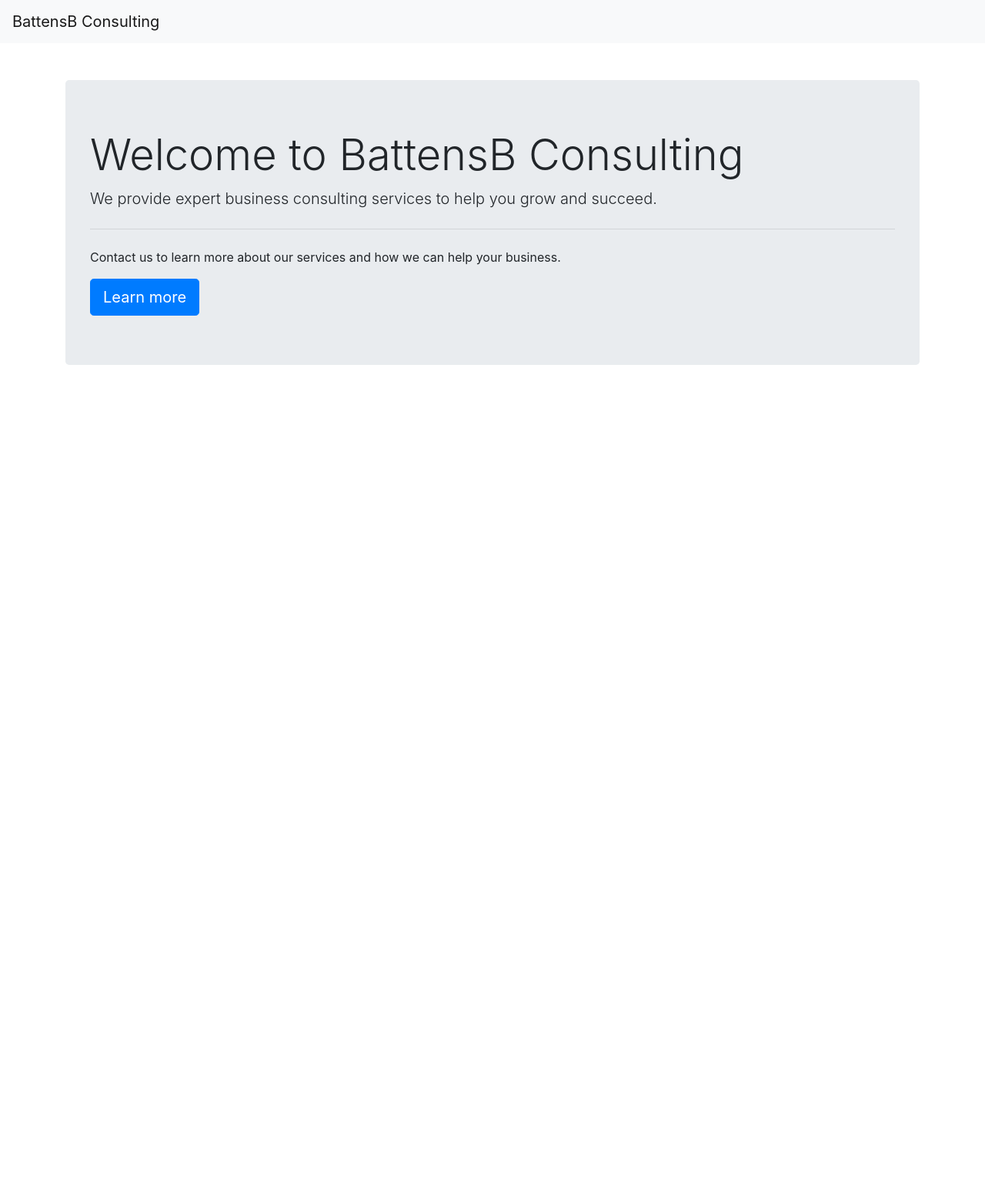
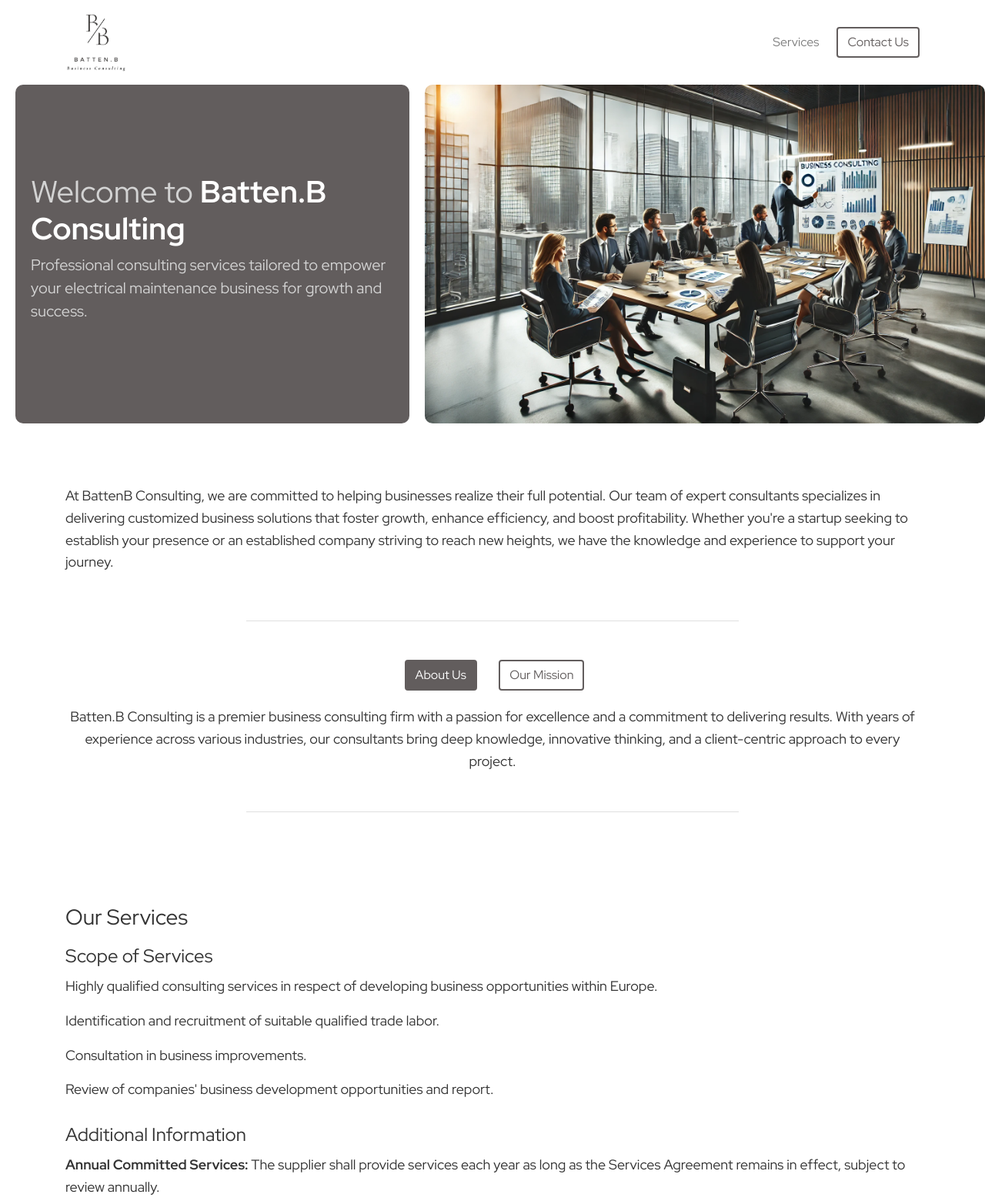
Before and after one commit to TheRyanis/battensb, a plain HTML site: page index.html in a window 1280 px wide. Shown: the top 1560 px of the page at 77% size. Before the commit the page ends 800 px from the top, so only its background shows below. Drawn offline with nearby package versions, Linux system fonts and the light colour scheme.

Commit message:
finished 60%

```diff
--- a/app.js
+++ b/app.js
@@ -0,0 +1,32 @@
+document.addEventListener('DOMContentLoaded', function() {
+    AOS.init();
+
+    const aboutBtn = document.getElementById('aboutBtn');
+    const missionBtn = document.getElementById('missionBtn');
+    const additionalText = document.getElementById('additionalText');
+
+    const aboutText = `
+        Batten.B Consulting is a premier business consulting firm with a passion for excellence and a commitment to delivering results.
+        With years of experience across various industries, our consultants bring deep knowledge, innovative thinking, and a client-centric
+        approach to every project.
+    `;
+    const missionText = `
+        Our mission is to empower businesses with the strategies, insights, and tools they need to achieve sustainable growth and success.
+        We believe in building long-term partnerships based on trust, integrity, and mutual success.
+    `;
+
+    aboutBtn.addEventListener('click', () => {
+        additionalText.innerHTML = aboutText;
+        aboutBtn.classList.add('active');
+        missionBtn.classList.remove('active');
+    });
+
+    missionBtn.addEventListener('click', () => {
+        additionalText.innerHTML = missionText;
+        missionBtn.classList.add('active');
+        aboutBtn.classList.remove('active');
+    });
+
+    aboutBtn.classList.add('active');
+    additionalText.innerHTML = aboutText;
+});
--- a/index.html
+++ b/index.html
@@ -3,22 +3,86 @@
 <head>
     <meta charset="UTF-8">
     <meta name="viewport" content="width=device-width, initial-scale=1.0">
-    <title>BattensB Consulting</title>
+    <title>Batten.B Consulting</title>
     <link rel="stylesheet" href="https://stackpath.bootstrapcdn.com/bootstrap/4.5.2/css/bootstrap.min.css">
+    <link rel="stylesheet" href="https://cdnjs.cloudflare.com/ajax/libs/aos/2.3.4/aos.css"> <!-- AOS CSS -->
+    <link href="https://fonts.googleapis.com/css2?family=Red+Hat+Display:wght@400;700&display=swap" rel="stylesheet">
+    <link rel="stylesheet" href="style.css">
 </head>
 <body>
-<nav class="navbar navbar-expand-lg navbar-light bg-light">
-    <a class="navbar-brand" href="#">BattensB Consulting</a>
+<nav class="navbar navbar-expand-lg navbar-light bg-white">
+    <div class="container d-flex justify-content-between align-items-center">
+        <a class="navbar-brand" href="#">
+            <img src="images/1.png" class="logo" alt="Batten.B Logo">
+        </a>
+        <div class="navbar-nav ml-auto">
+            <a class="nav-item nav-link custom-link" href="#services">Services</a>
+            <a class="btn btn-outline-primary custom-btn" href="#">Contact Us</a>
+        </div>
+    </div>
 </nav>
-<div class="container mt-5">
-    <div class="jumbotron">
-        <h1 class="display-4">Welcome to BattensB Consulting</h1>
-        <p class="lead">We provide expert business consulting services to help you grow and succeed.</p>
-        <hr class="my-4">
-        <p>Contact us to learn more about our services and how we can help your business.</p>
-        <button id="learn-more-btn" class="btn btn-primary btn-lg">Learn more</button>
+
+<section class="hero" data-aos="fade-up" data-aos-duration="500">
+    <div class="hero-split hero-text">
+        <h1>Welcome to <span class="highlighted-txt">Batten.B Consulting</span></h1>
+        <p>Professional consulting services tailored to empower your electrical maintenance business for growth and
+            success.</p>
     </div>
-</div>
+    <div class="hero-split hero-image">
+    </div>
+</section>
+
+<section class="intro-text" data-aos="fade-up" data-aos-duration="500">
+    <div class="container">
+        <p>
+            At BattenB Consulting, we are committed to helping businesses realize their full potential. Our team of
+            expert consultants specializes in delivering customized business solutions that foster growth, enhance
+            efficiency, and boost profitability. Whether you're a startup seeking to establish your presence or an
+            established company striving to reach new heights, we have the knowledge and experience to support your
+            journey.
+        </p>
+    </div>
+</section>
+
+<hr class="section-divider" data-aos="fade-up" data-aos-duration="500">
+
+<section class="buttons-and-content" data-aos="fade-up" data-aos-duration="500">
+    <div class="container text-center">
+        <div class="button-group">
+            <button class="btn custom-btn-outline active" id="aboutBtn">About Us</button>
+            <button class="btn custom-btn-outline" id="missionBtn">Our Mission</button>
+        </div>
+        <div class="additional-text" id="additionalText">
+            Batten.B Consulting is a premier business consulting firm with a passion for excellence and a commitment to
+            delivering results. With years of experience across various industries, our consultants bring deep
+            knowledge, innovative thinking, and a client-centric approach to every project.
+        </div>
+    </div>
+</section>
+
+<hr class="section-divider" data-aos="fade-up" data-aos-duration="500">
+
+<section id="services" class="services-section" data-aos="fade-up" data-aos-duration="500">
+    <div class="container">
+        <h2>Our Services</h2>
+        <div class="service-item">
+            <h3>Scope of Services</h3>
+            <p>Highly qualified consulting services in respect of developing business opportunities within Europe.</p>
+            <p>Identification and recruitment of suitable qualified trade labor.</p>
+            <p>Consultation in business improvements.</p>
+            <p>Review of companies' business development opportunities and report.</p>
+        </div>
+        <div class="service-item">
+            <h3>Additional Information</h3>
+            <p><strong>Annual Committed Services:</strong> The supplier shall provide services each year as long as the
+                Services Agreement remains in effect, subject to review annually.</p>
+            <p><strong>Additional Services:</strong> If the customer requests additional services beyond the agreed
+                commitments, the supplier will provide these services upon request and as per the agreement.</p>
+        </div>
+    </div>
+</section>
+
+<script src="https://cdnjs.cloudflare.com/ajax/libs/aos/2.3.4/aos.js"></script>
 <script src="app.js"></script>
 </body>
 </html>
--- a/style.css
+++ b/style.css
@@ -0,0 +1,186 @@
+body {
+    font-family: 'Red Hat Display', sans-serif;
+    margin: 0;
+    padding: 0;
+    box-sizing: border-box;
+}
+
+.navbar {
+    background-color: white !important;
+    border: none;
+    width: 100%;
+    z-index: 10;
+    padding: 10px 20px;
+}
+
+.navbar-brand {
+    display: flex;
+    align-items: center;
+}
+
+.navbar-brand img.logo {
+    width: 80px;
+    height: 80px;
+}
+
+.navbar-nav .nav-item .nav-link.custom-link {
+    color: #d3d3d3;
+    margin-left: 15px;
+    font-size: 16px;
+    transition: transform 0.3s ease, color 0.3s ease;
+}
+
+.navbar-nav .nav-item .nav-link.custom-link:hover {
+    transform: scale(1.1);
+    color: rgba(98, 93, 93, 1) !important;
+}
+
+.navbar-nav .btn.custom-btn {
+    margin-left: 15px;
+    font-size: 16px;
+    background-color: transparent;
+    color: rgba(98, 93, 93, 1);
+    border: 2px solid rgba(98, 93, 93, 1);
+    transition: transform 0.3s ease, color 0.3s ease, border-color 0.3s ease;
+}
+
+.navbar-nav .btn.custom-btn.active {
+    background-color: rgba(98, 93, 93, 1);
+    color: white;
+}
+
+.navbar-nav .btn.custom-btn:hover,
+.navbar-nav .btn.custom-btn.active:hover {
+    transform: scale(1.1);
+    background-color: rgba(98, 93, 93, 1) !important;
+    color: white !important;
+    border-color: rgba(98, 93, 93, 1) !important;
+}
+
+.btn.custom-btn-outline {
+    margin-left: 15px;
+    font-size: 16px;
+    background-color: transparent;
+    color: rgba(98, 93, 93, 1);
+    border: 2px solid rgba(98, 93, 93, 1);
+    transition: transform 0.3s ease, color 0.3s ease, border-color 0.3s ease;
+}
+
+.btn.custom-btn-outline:hover {
+    transform: scale(1.1);
+    background-color: rgba(98, 93, 93, 1) !important;
+    color: white !important;
+    border-color: rgba(98, 93, 93, 1) !important;
+}
+
+.hero {
+    display: flex;
+    height: 55vh;
+}
+
+.hero-split {
+    flex: 1;
+    display: flex;
+    justify-content: space-between;
+    align-items: center;
+    padding: 20px;
+}
+
+.hero-text {
+    color: #d3d3d3;
+    font-size: 20px;
+    background-color: rgba(98, 93, 93, 1);
+    padding: 20px;
+    box-sizing: border-box;
+    border-radius: 10px;
+    max-width: 40%;
+    margin-right: 20px;
+    margin-left: 20px;
+    text-align: left;
+    display: flex;
+    flex-direction: column;
+    justify-content: center;
+    font-family: 'Red Hat Display', sans-serif;
+}
+
+.hero-image {
+    background-image: url('images/main_img.jpg');
+    background-position: center;
+    background-repeat: no-repeat;
+    background-size: cover;
+    border-radius: 10px;
+}
+
+.highlighted-txt {
+    color: #FFFF;
+    font-weight: bold;
+}
+
+.intro-text {
+    padding: 20px;
+    background-color: #FFFF;
+    color: #333;
+}
+
+.intro-text p {
+    margin-top: 60px;
+    font-size: 18px;
+    line-height: 1.6;
+}
+
+.section-divider {
+    width: 50%;
+    margin-top: 25px;
+    border: 0;
+    border-top: 1px solid #e0e0e0;
+}
+
+.buttons-and-content {
+    margin: 50px;
+    background-color: #FFFF;
+}
+
+.active {
+    background-color: rgba(98, 93, 93, 1) !important;
+    color: white !important;
+}
+.button-group {
+    margin-top: 20px;
+}
+
+.button-group .btn {
+    margin-right: 10px;
+}
+
+.additional-text {
+    margin-top: 20px;
+    font-size: 18px;
+    line-height: 1.6;
+    color: #333;
+}
+
+.services-section {
+    margin-top: 100px;
+    padding: 20px 0;
+    background-color: #FFFF;
+    color: #333;
+}
+
+.services-section h2 {
+    font-size: 28px;
+    margin-bottom: 20px;
+}
+
+.services-section .service-item {
+    margin-bottom: 30px;
+}
+
+.services-section .service-item h3 {
+    font-size: 24px;
+    margin-bottom: 10px;
+}
+
+.services-section .service-item p {
+    font-size: 18px;
+    line-height: 1.6;
+}
```
Also changed, not shown: images/1.png (added), images/logo.png (added), images/logo_wthbck.png (added), images/main_img.jpg (added), 1 other file.
